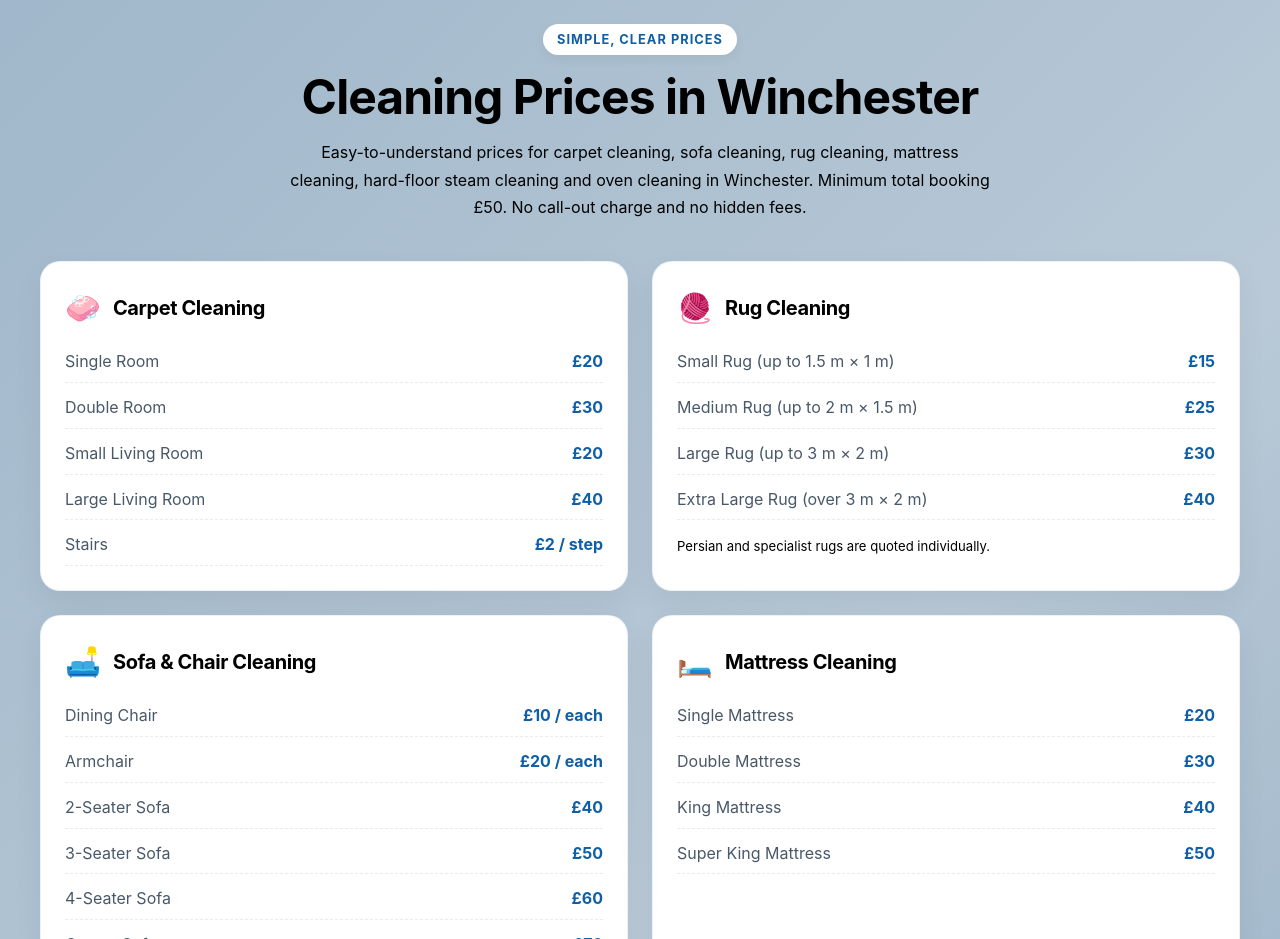
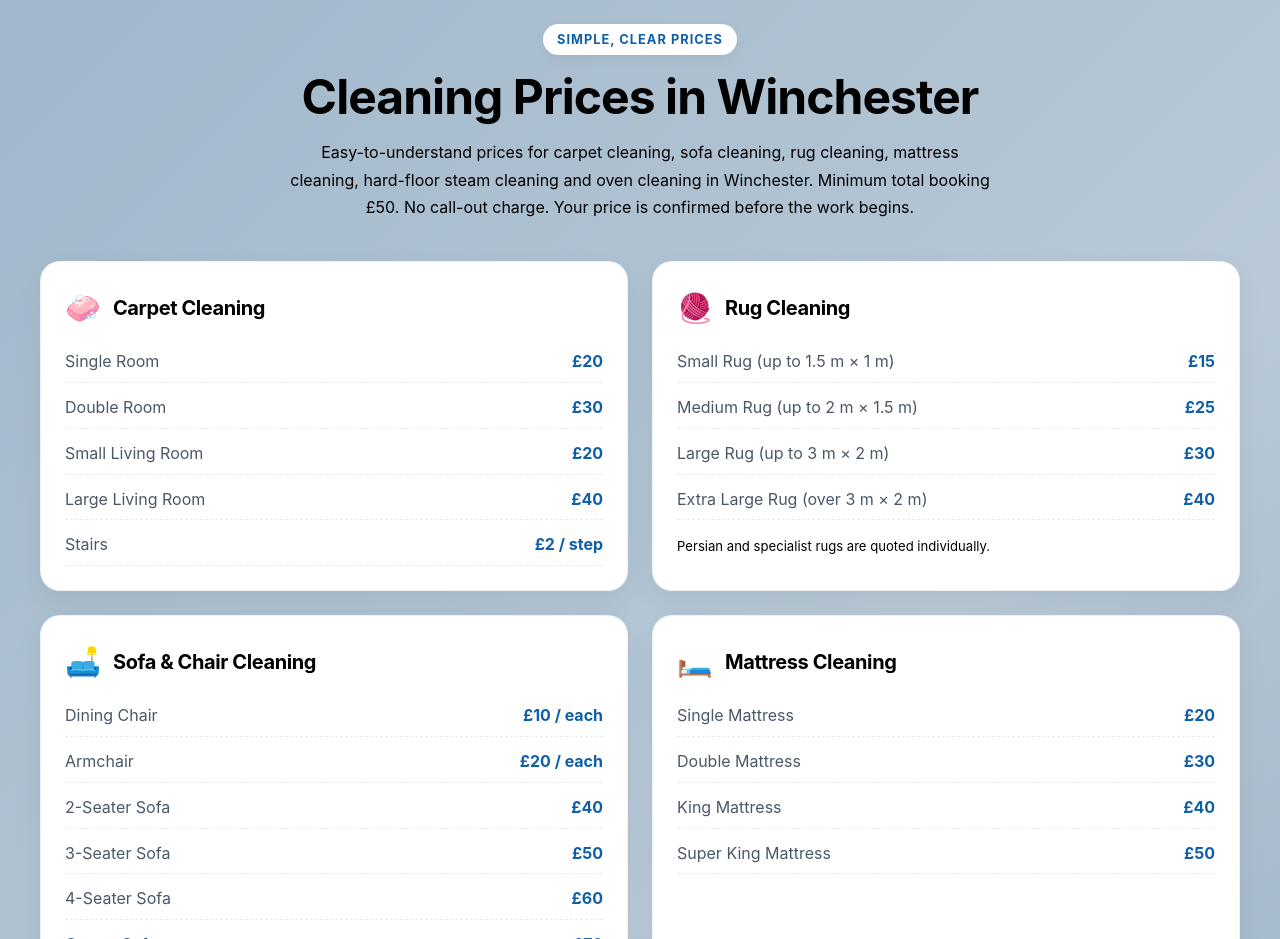
Before and after one commit to Robigo1977/ROBIGO-V5, a React (Vite) app: page / in a window 1280 px wide. Shown: the part 2460-3399 px from the top of the page. Built offline with nearby package versions, Linux system fonts and the light colour scheme; no server answers; the database is empty.

Commit message:
Use precise pricing trust copy

```diff
--- a/src/components/sections/Pricing/Pricing.tsx
+++ b/src/components/sections/Pricing/Pricing.tsx
@@ -18,7 +18,7 @@ export default function Pricing() {
             Easy-to-understand prices for carpet cleaning, sofa cleaning, rug
             cleaning, mattress cleaning, hard-floor steam cleaning and oven
             cleaning in Winchester. Minimum total booking £50. No call-out
-            charge and no hidden fees.
+            charge. Your price is confirmed before the work begins.
           </p>
         </div>
 
```
